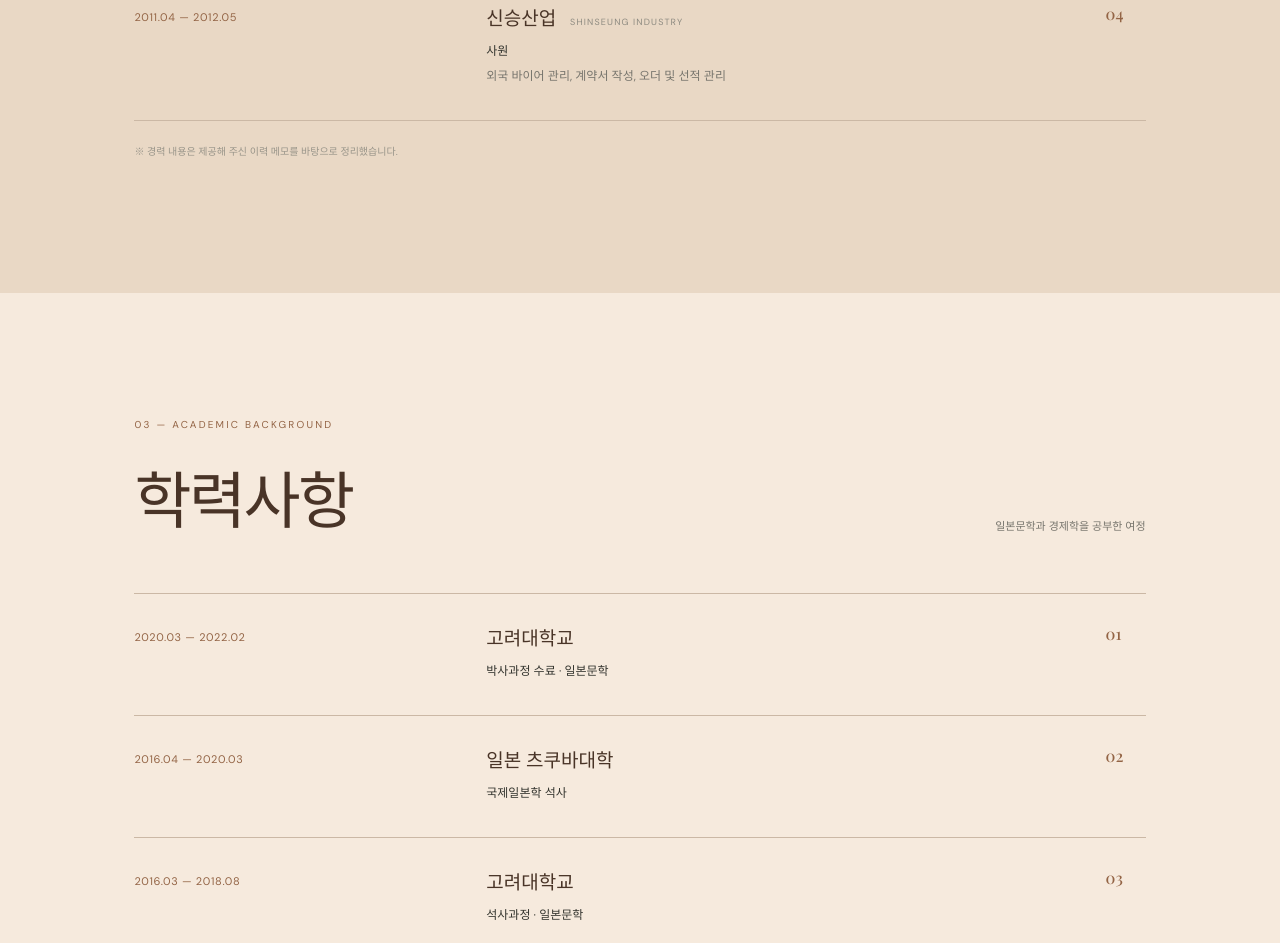
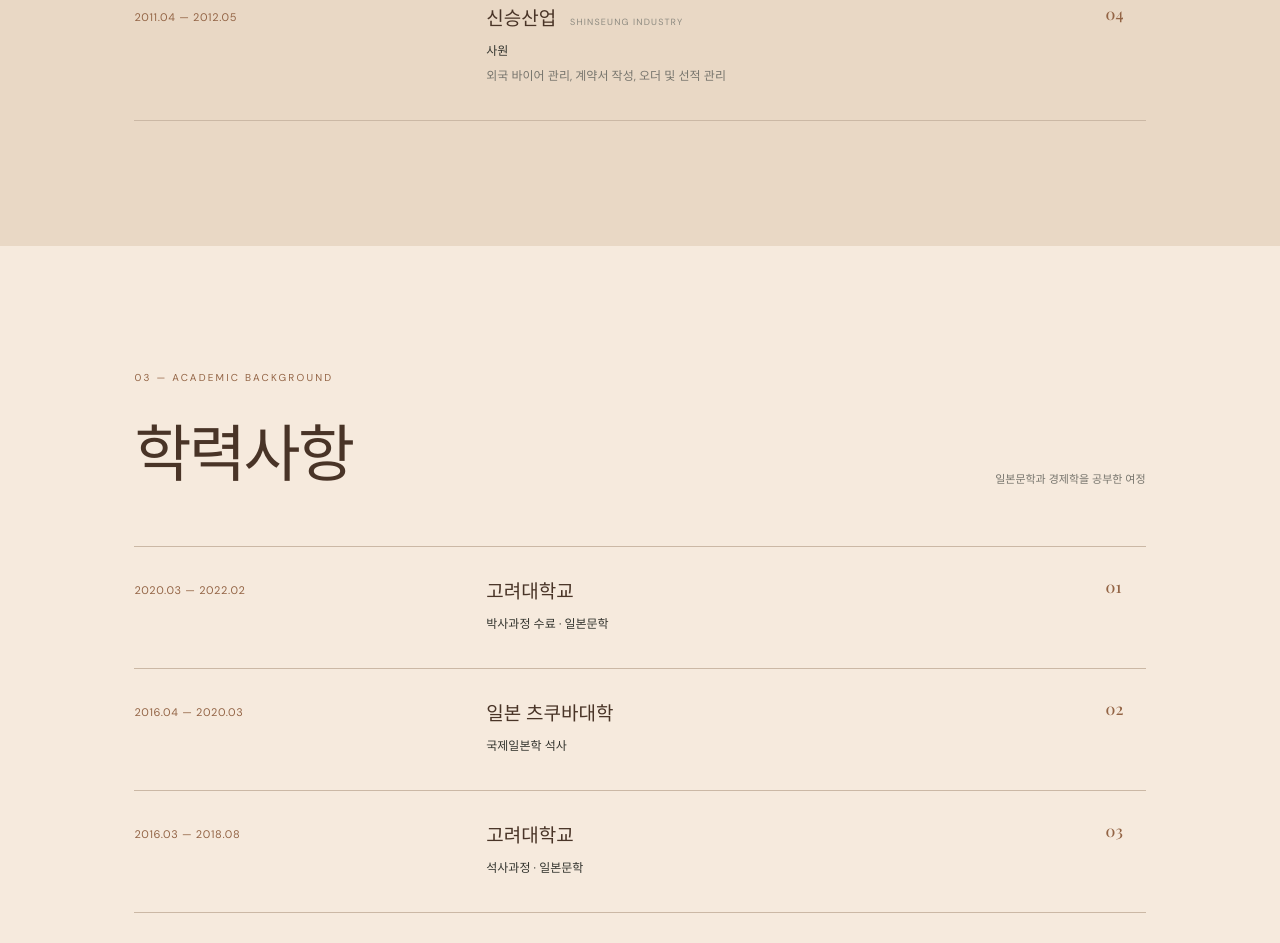
Before and after one commit to haifriendsRim/haerim-portfolio-storybook, a plain HTML site: page index.html in a window 1280 px wide. Shown: the part 2223-3166 px from the top of the page. Drawn offline with nearby package versions, Linux system fonts and the light colour scheme; a web font is replaced by a local one.

Commit message:
경력 안내 문구(※ 이력 메모 기반 정리) 제거

```diff
--- a/index.html
+++ b/index.html
@@ -70,7 +70,6 @@
     <article class="job"><div class="job-date">2012.07 — 2012.10</div><div class="job-main"><h3>와이즈포스트 <small>WISEPOST</small></h3><p class="job-role" data-ko="단기 계약" data-en="Contract">단기 계약</p><p data-ko="대림산업 신사업 컨설팅 · 시장조사 및 보고서 작성" data-en="New business consulting for Daelim Industrial; market research and report writing">대림산업 신사업 컨설팅 · 시장조사 및 보고서 작성</p></div><span class="job-no">03</span></article>
     <article class="job"><div class="job-date">2011.04 — 2012.05</div><div class="job-main"><h3>신승산업 <small>SHINSEUNG INDUSTRY</small></h3><p class="job-role" data-ko="사원" data-en="Staff">사원</p><p data-ko="외국 바이어 관리, 계약서 작성, 오더 및 선적 관리" data-en="Overseas buyer relations, contract preparation, order and shipment coordination">외국 바이어 관리, 계약서 작성, 오더 및 선적 관리</p></div><span class="job-no">04</span></article>
   </div>
-  <p class="note" data-ko="※ 경력 내용은 제공해 주신 이력 메모를 바탕으로 정리했습니다." data-en="※ Experience details are based on the career notes provided.">※ 경력 내용은 제공해 주신 이력 메모를 바탕으로 정리했습니다.</p>
 </section>
 
 <section class="education section-pad" id="education">
```
